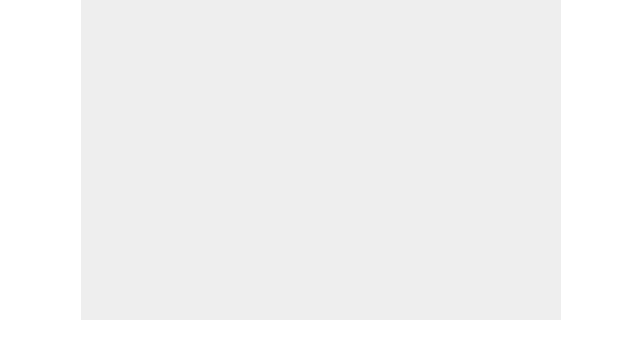
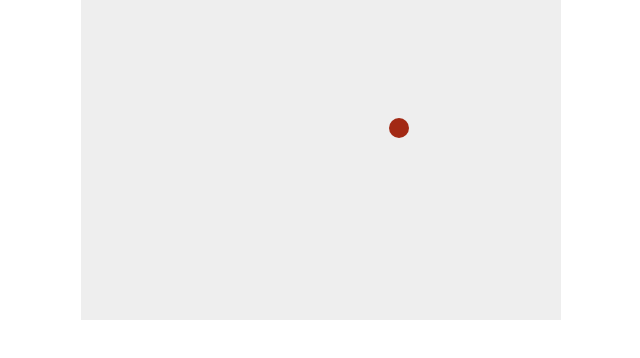
Before and after one commit to alexandershearer/2dBreakout, a plain HTML site: page index.html in a window 1280 px wide. Shown: the full height of the page, 319-959 px from the left. Drawn offline with Linux system fonts and the light colour scheme.

Commit message:
Finished chapter three

```diff
--- a/index.html
+++ b/index.html
@@ -20,23 +20,36 @@
     var y = canvas.height-30;
     var dx = 2;
     var dy = -2;
+    var ballRadius = 10;
+    var ballColor = "hexcolor"
 
     function drawBall() {
     ctx.beginPath();
-    ctx.arc(x, y, 10, 0, Math.PI*2);
-    ctx.fillStyle = "#0095DD";
+    ctx.arc(x, y, ballRadius, 0, Math.PI*2)
+    ctx.fillStyle = ballColor;
     ctx.fill();
     ctx.closePath();
     }
 
     function draw() {
     ctx.clearRect(0, 0, canvas.width, canvas.height);
+
     drawBall();
+    if(x + dx > canvas.width-ballRadius || x + dx < ballRadius) {
+        dx = -dx;
+        ballColor = '#'+(Math.random() * 0xFFFFFF << 0).toString(16).padStart(6, '0');
+    }
+    if(y + dy > canvas.height-ballRadius || y + dy < ballRadius) {
+        dy = -dy;
+        ballColor = '#'+(Math.random() * 0xFFFFFF << 0).toString(16).padStart(6, '0');
+    }
+
     x += dx;
     y += dy;
     }
     setInterval(draw, 10);
 
+
 </script>
 
 </body>
```
